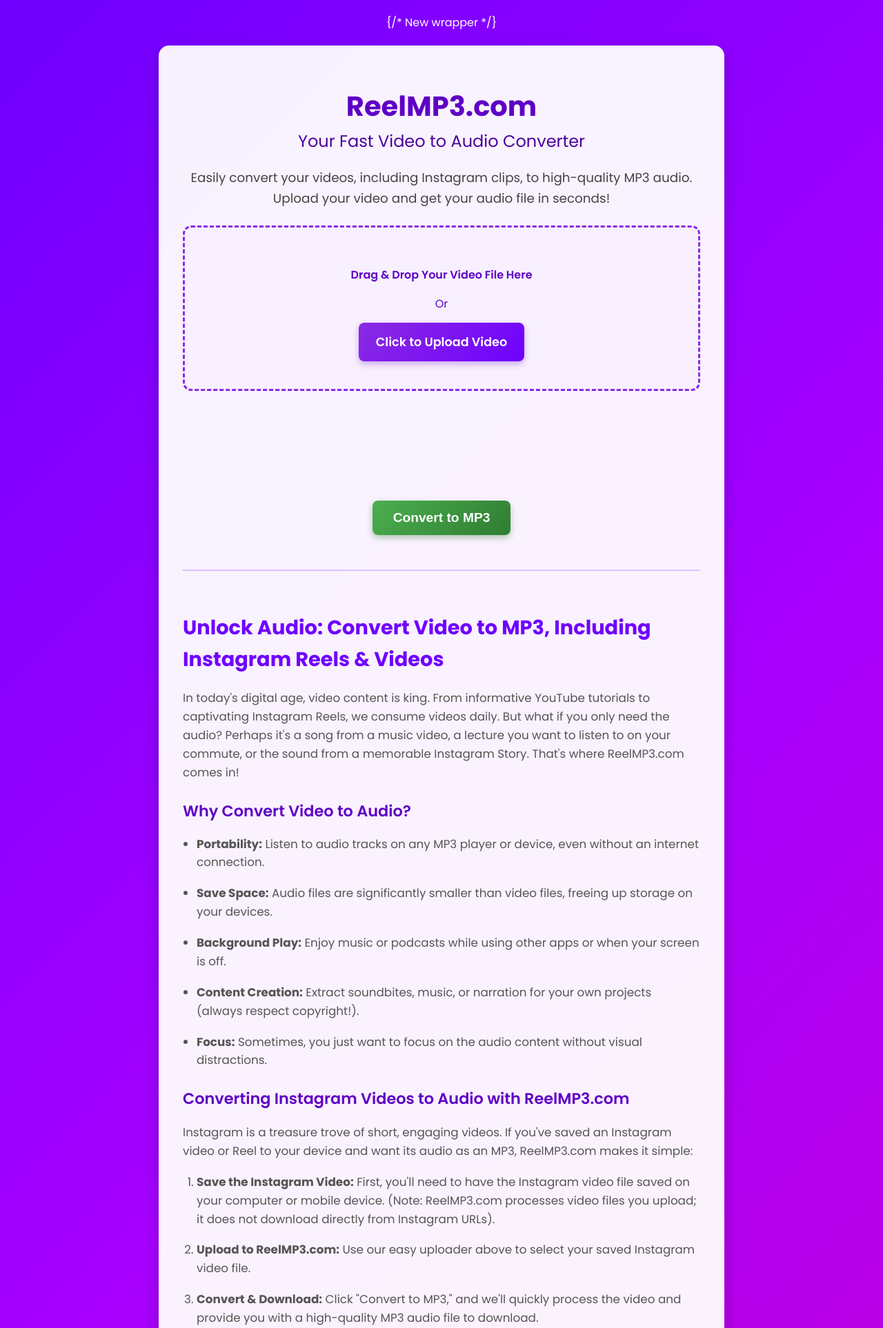
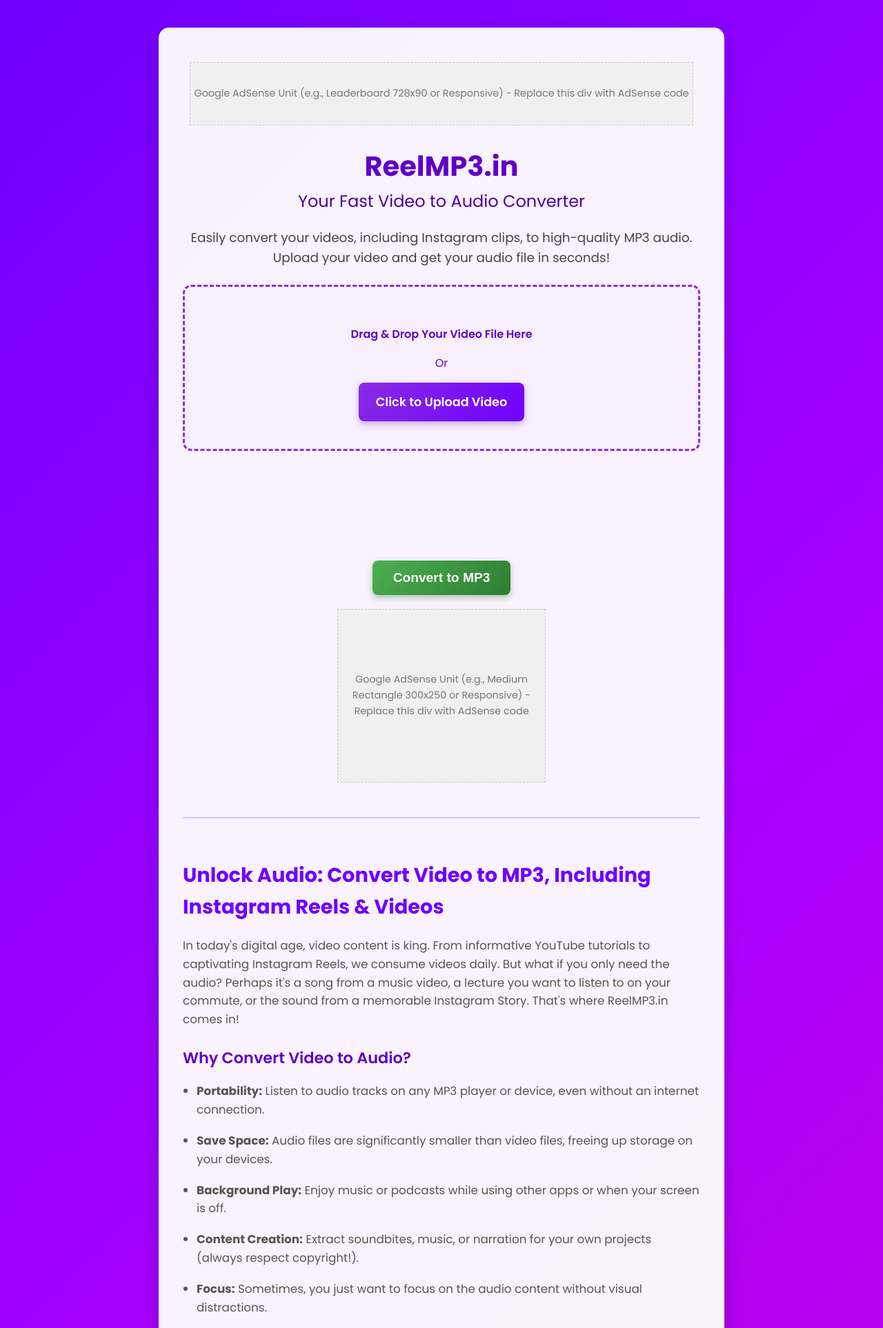
Before and after one commit to pradeep101101/flyio, a Flask app: page / in a window 1280 px wide. Shown: the top 1926 px of the page at 69% size. Run offline with Flask 3, Linux system fonts and the light colour scheme.

Commit message:
Update index.html

```diff
--- a/templates/index.html
+++ b/templates/index.html
@@ -199,12 +199,33 @@
         }
         footer p { margin-bottom: 5px; font-size: 1em; } /* Reset margin for footer paragraphs */
 
+        /* Placeholder style for AdSense units - you can remove this later */
+        .adsense-placeholder {
+            background-color: #f0f0f0;
+            border: 1px dashed #ccc;
+            min-height: 90px; /* Adjust as per common ad sizes like 728x90 or 300x250 */
+            margin: 20px auto;
+            display: flex;
+            align-items: center;
+            justify-content: center;
+            color: #777;
+            font-size: 0.9em;
+            width: 100%; /* Can be adjusted to specific ad unit width */
+            max-width: 728px; /* Example for leaderboard */
+        }
+
     </style>
 </head>
 <body>
-    <div class="main-content-wrapper"> {/* New wrapper */}
+    <div class="main-content-wrapper">
         <div class="container">
-            <h1>ReelMP3.com <small>Your Fast Video to Audio Converter</small></h1>
+
+            <!-- AdSense Placeholder 1: Above Content -->
+            <div class="adsense-placeholder">
+                Google AdSense Unit (e.g., Leaderboard 728x90 or Responsive) - Replace this div with AdSense code
+            </div>
+
+            <h1>ReelMP3.in <small>Your Fast Video to Audio Converter</small></h1>
             <p class="intro-text">Easily convert your videos, including Instagram clips, to high-quality MP3 audio. Upload your video and get your audio file in seconds!</p>
 
             <form id="uploadForm" method="POST" enctype="multipart/form-data">
@@ -229,9 +250,14 @@
             </form>
             <div id="downloadLinkContainer" style="margin-top: 20px;"></div>
 
+            <!-- AdSense Placeholder 2: Below Form, Before Blog -->
+            <div class="adsense-placeholder" style="min-height: 250px; max-width: 300px;"> <!-- Example for a 300x250 unit -->
+                Google AdSense Unit (e.g., Medium Rectangle 300x250 or Responsive) - Replace this div with AdSense code
+            </div>
+
             <div class="blog-section">
                 <h2>Unlock Audio: Convert Video to MP3, Including Instagram Reels & Videos</h2>
-                <p>In today's digital age, video content is king. From informative YouTube tutorials to captivating Instagram Reels, we consume videos daily. But what if you only need the audio? Perhaps it's a song from a music video, a lecture you want to listen to on your commute, or the sound from a memorable Instagram Story. That's where ReelMP3.com comes in!</p>
+                <p>In today's digital age, video content is king. From informative YouTube tutorials to captivating Instagram Reels, we consume videos daily. But what if you only need the audio? Perhaps it's a song from a music video, a lecture you want to listen to on your commute, or the sound from a memorable Instagram Story. That's where ReelMP3.in comes in!</p>
 
                 <h3>Why Convert Video to Audio?</h3>
                 <ul>
@@ -242,31 +268,31 @@
                     <li><strong>Focus:</strong> Sometimes, you just want to focus on the audio content without visual distractions.</li>
                 </ul>
 
-                <h3>Converting Instagram Videos to Audio with ReelMP3.com</h3>
-                <p>Instagram is a treasure trove of short, engaging videos. If you've saved an Instagram video or Reel to your device and want its audio as an MP3, ReelMP3.com makes it simple:</p>
+                <h3>Converting Instagram Videos to Audio with ReelMP3.in</h3>
+                <p>Instagram is a treasure trove of short, engaging videos. If you've saved an Instagram video or Reel to your device and want its audio as an MP3, ReelMP3.in makes it simple:</p>
                 <ol>
-                    <li><strong>Save the Instagram Video:</strong> First, you'll need to have the Instagram video file saved on your computer or mobile device. (Note: ReelMP3.com processes video files you upload; it does not download directly from Instagram URLs).</li>
-                    <li><strong>Upload to ReelMP3.com:</strong> Use our easy uploader above to select your saved Instagram video file.</li>
+                    <li><strong>Save the Instagram Video:</strong> First, you'll need to have the Instagram video file saved on your computer or mobile device. (Note: ReelMP3.in processes video files you upload; it does not download directly from Instagram URLs).</li>
+                    <li><strong>Upload to ReelMP3.in:</strong> Use our easy uploader above to select your saved Instagram video file.</li>
                     <li><strong>Convert & Download:</strong> Click "Convert to MP3," and we'll quickly process the video and provide you with a high-quality MP3 audio file to download.</li>
                 </ol>
                 <p>It's that easy to get the audio from your favorite Instagram moments, music discoveries, or important clips!</p>
 
-                <h3>How ReelMP3.com Works for Any Video</h3>
+                <h3>How ReelMP3.in Works for Any Video</h3>
                 <p>Our tool isn't just for Instagram videos! You can convert a wide range of video file formats (like MP4, MOV, AVI, WEBM, etc.) to MP3:</p>
                 <ol>
                     <li><strong>Upload Your Video:</strong> Drag and drop your video file or click to browse and select it from your device.</li>
                     <li><strong>Automatic Conversion:</strong> Our system intelligently processes your video and extracts the audio track.</li>
                     <li><strong>Download MP3:</strong> Once complete, your MP3 audio file will be ready for instant download.</li>
                 </ol>
-                <p>ReelMP3.com is designed to be fast, free, and user-friendly, requiring no software installation or complicated steps. Get started today and transform your videos into versatile audio files!</p>
+                <p>ReelMP3.in is designed to be fast, free, and user-friendly, requiring no software installation or complicated steps. Get started today and transform your videos into versatile audio files!</p>
             </div>
-        </div> {/* End of .container */}
+        </div>
 
-        <footer> {/* Footer is now outside the white container, on the purple background */}
-            <p>© <span id="currentYear"></span> ReelMP3.com - All Rights Reserved.</p>
+        <footer>
+            <p>© <span id="currentYear"></span> ReelMP3.in - All Rights Reserved.</p>
             <p>Created by Pradeep Chand Punuri</p>
         </footer>
-    </div> {/* End of .main-content-wrapper */}
+    </div>
 
 
     <script>
```
